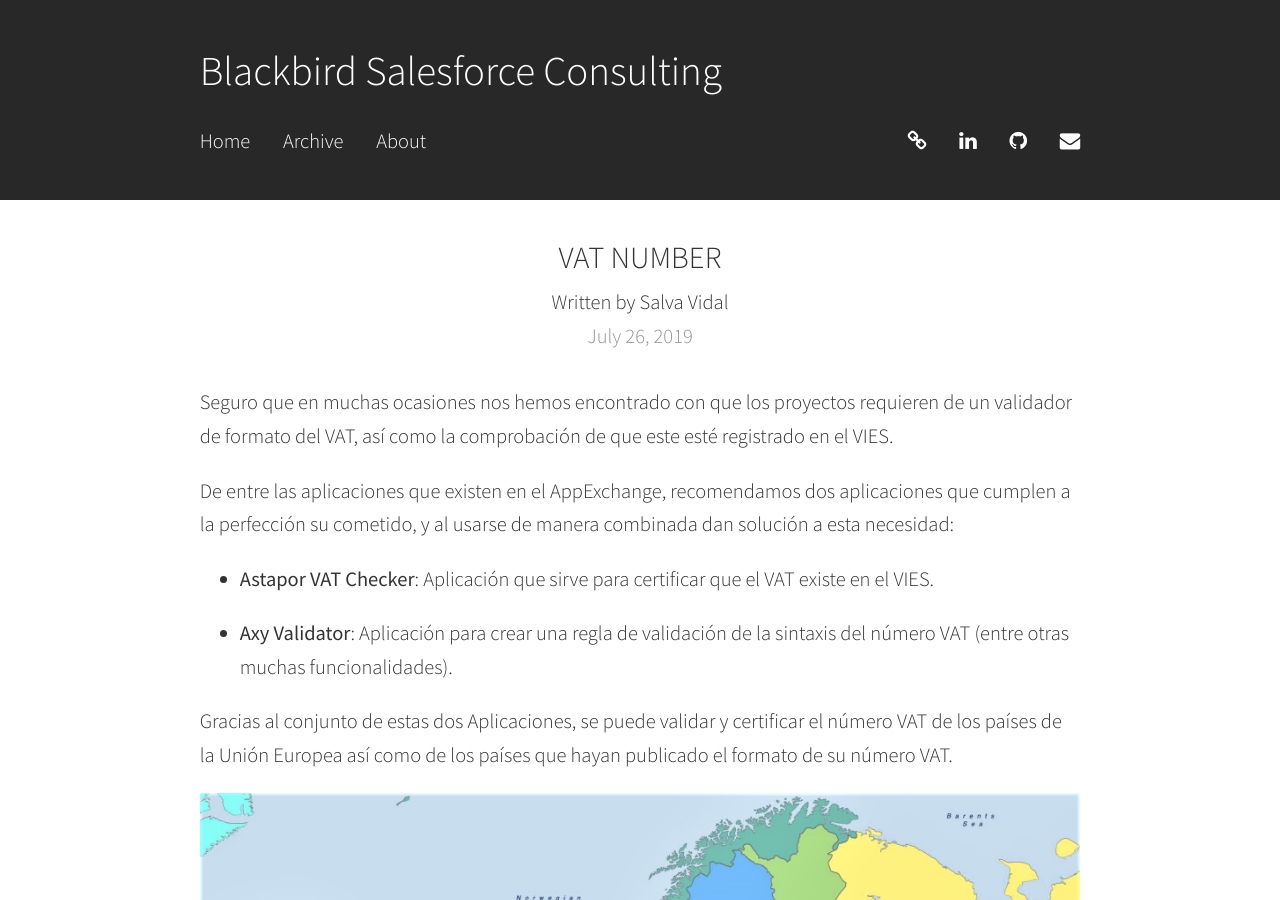
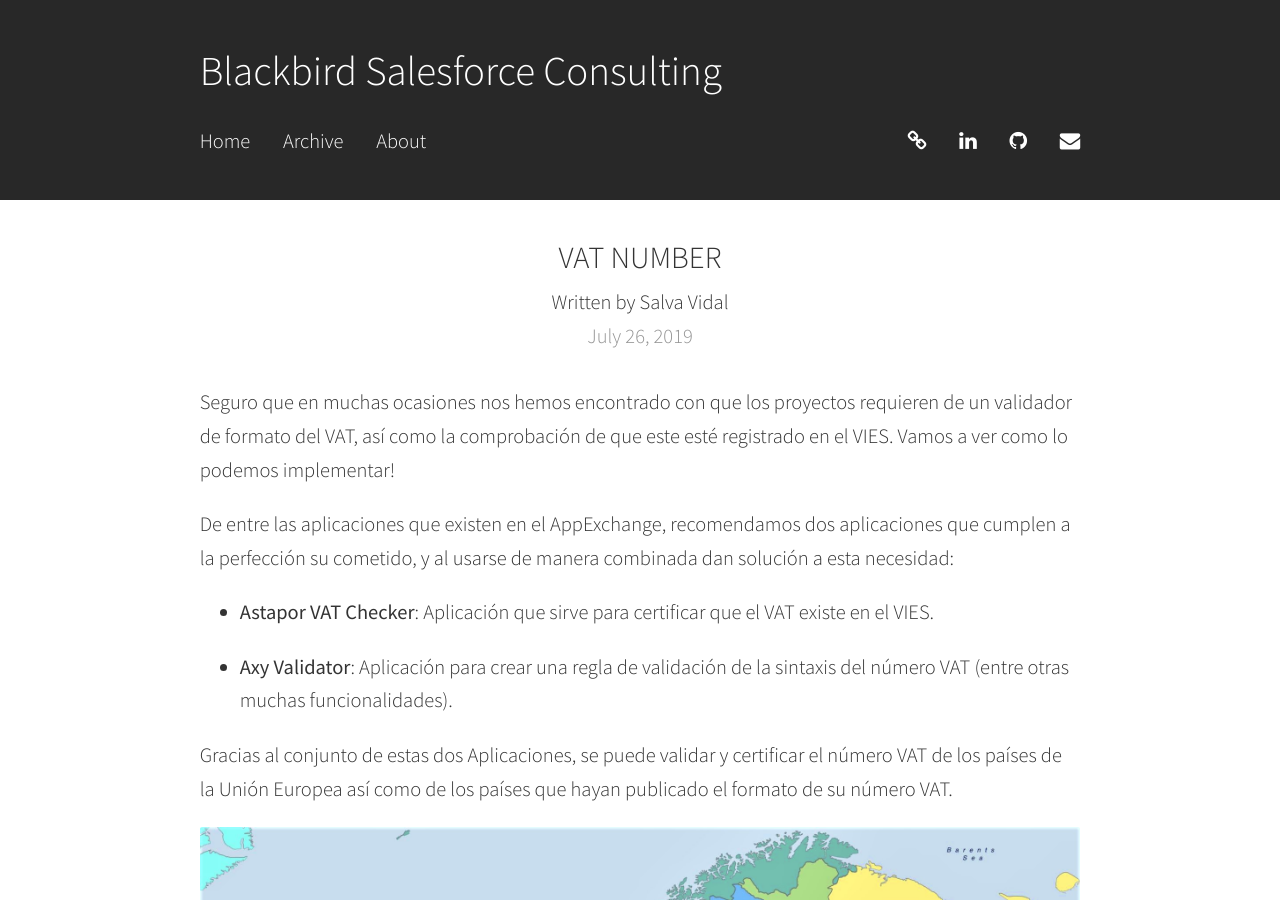
Before and after one commit to blackbirdcrew/BLOG, a Jekyll site: the page built from _posts/2019-07-26-VAT-NUMBER.md, in a window 1280 px wide and 900 px high. Built offline with Jekyll 4.4.1, drawn with Linux system fonts in a browser that asks for light colours; comment, search, counter and statistics services are not loaded.

Commit message:
Update 2019-07-26-VAT-NUMBER.md

```diff
--- a/_posts/2019-07-26-VAT-NUMBER.md
+++ b/_posts/2019-07-26-VAT-NUMBER.md
@@ -7,7 +7,7 @@
 comments: true
 ---
 
-Seguro que en muchas ocasiones nos hemos encontrado con que los proyectos requieren de un validador de formato del VAT, así como la comprobación de que este esté registrado en el VIES.
+Seguro que en muchas ocasiones nos hemos encontrado con que los proyectos requieren de un validador de formato del VAT, así como la comprobación de que este esté registrado en el VIES. Vamos a ver como lo podemos implementar!
 
 De entre las aplicaciones que existen en el AppExchange, recomendamos dos aplicaciones que cumplen a la perfección su cometido, y al usarse de manera combinada dan solución a esta necesidad:
 
```
